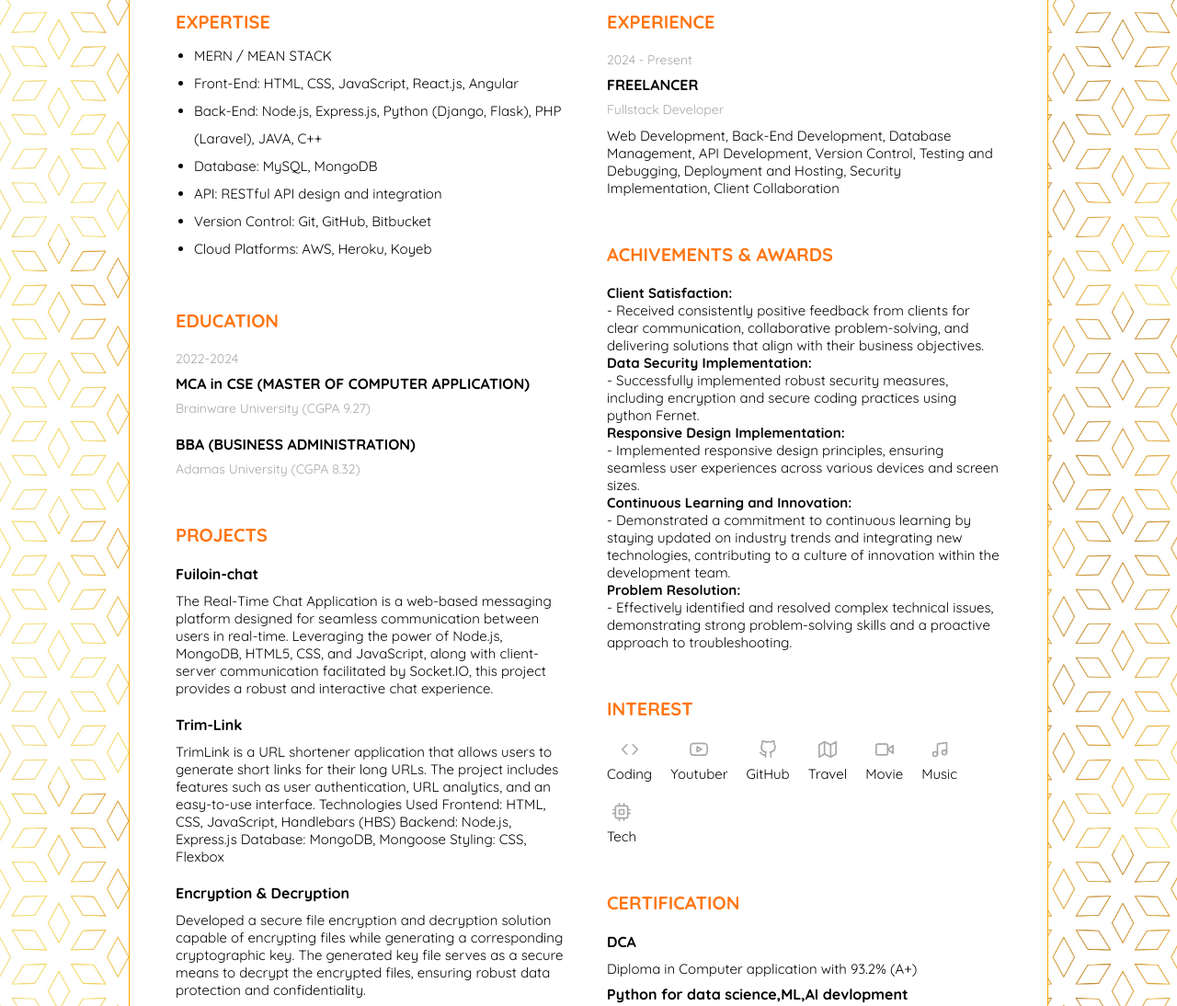
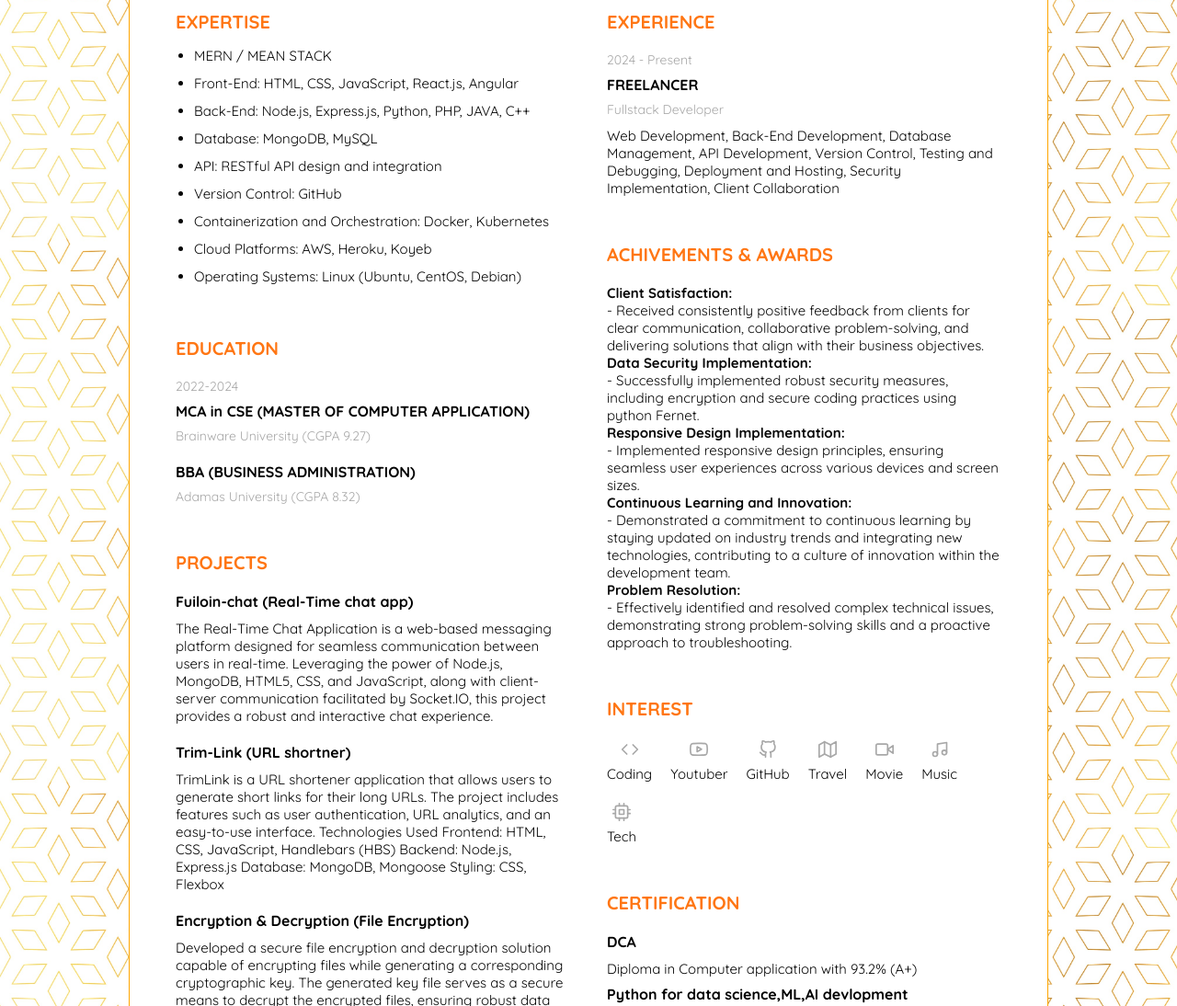
Before and after one commit to Mr-Dey/me, a plain HTML site: page index.html in a window 1280 px wide. Shown: the part 400-1494 px from the top of the page at 92% size. Drawn offline with nearby package versions, Linux system fonts and the light colour scheme.

Commit message:
Updated resume

```diff
--- a/index.html
+++ b/index.html
@@ -74,11 +74,13 @@
         <ul class="skills_list description">
           <li>MERN / MEAN STACK</li>
           <li>Front-End: HTML, CSS, JavaScript, React.js, Angular</li>
-          <li>Back-End: Node.js, Express.js, Python (Django, Flask), PHP (Laravel), JAVA, C++</li>
-          <li>Database: MySQL, MongoDB </li>
+          <li>Back-End: Node.js, Express.js, Python, PHP, JAVA, C++</li>
+          <li>Database: MongoDB, MySQL </li>
           <li>API: RESTful API design and integration</li>
-          <li>Version Control: Git, GitHub, Bitbucket</li>
+          <li>Version Control: GitHub</li>
+          <li>Containerization and Orchestration: Docker, Kubernetes</li>
           <li>Cloud Platforms: AWS, Heroku, Koyeb</li>
+          <li>Operating Systems: Linux (Ubuntu, CentOS, Debian)</li>
         </ul>
       </div>
 
@@ -104,13 +106,13 @@
         <h3 class="title">PROJECTS</h3>
         <div class="ref_item">
           <a href="https://github.com/Mr-Dey/Fuiloin_chat?tab=readme-ov-file#testing-server">
-            <h4 class="ref_name">Fuiloin-chat</h4>
+            <h4 class="ref_name">Fuiloin-chat (Real-Time chat app)</h4>
             <p class="description">The Real-Time Chat Application is a web-based messaging platform designed for seamless communication between users in real-time. Leveraging the power of Node.js, MongoDB, HTML5, CSS, and JavaScript, along with client-server communication facilitated by Socket.IO, this project provides a robust and interactive chat experience.</p>
           </a>
         </div>
         <div class="ref_item">
           <a href="https://github.com/Mr-Dey/Trim_Link.git">
-            <h4 class="ref_name">Trim-Link</h4>
+            <h4 class="ref_name">Trim-Link (URL shortner)</h4>
             <p class="description">
               TrimLink is a URL shortener application that allows users to generate short links for their long URLs. The project includes features such as user authentication, URL analytics, and an easy-to-use interface.
                 Technologies Used
@@ -123,7 +125,7 @@
         </div>
         <div class="ref_item">
           <a href="https://github.com/Mr-Dey/File_Encryption/">
-            <h4 class="ref_name">Encryption & Decryption</h4>
+            <h4 class="ref_name">Encryption & Decryption (File Encryption)</h4>
             <p class="description">Developed a secure file encryption and decryption solution capable of encrypting files while generating a corresponding cryptographic key. The generated key file serves as a secure means to decrypt the encrypted files, ensuring robust data protection and confidentiality.</p>
           </a>
         </div>
```
